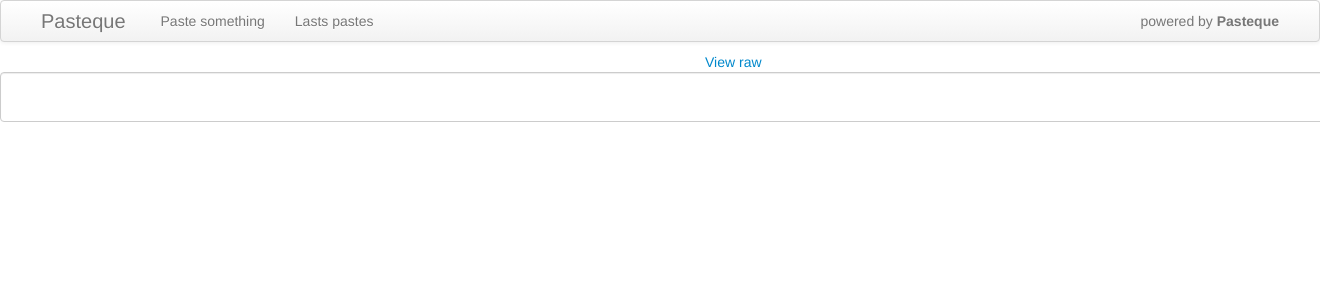
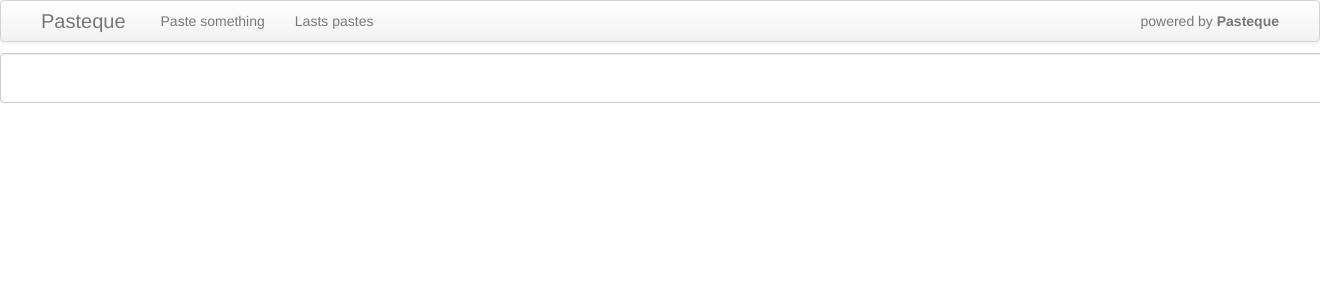
Before and after one commit to JulienPalard/pasteque, a Django app: template paste/templates/paste/show-form.html in a window 1320 px wide; the page is wider, and only the part inside the window is pictured. Shown: the top 302 px of that part. Run offline with Django 3.2, Linux system fonts and the light colour scheme; the template is opened without the code that fills it, so the values that code supplies are empty; some libraries are stand-ins or nearby versions.

Commit message:
Deduplicate view raw

```diff
--- a/paste/templates/paste/paste-meta.html
+++ b/paste/templates/paste/paste-meta.html
@@ -32,7 +32,4 @@
     <h1>{{ paste.title|truncatechars:50 }}</h1>
     {% endif %}
   </div>
-  <div class="span3">
-    <a href="{% url 'paste' slug=slug renderer='raw' %}">View raw</a>
-  </div>
 </div>
```
